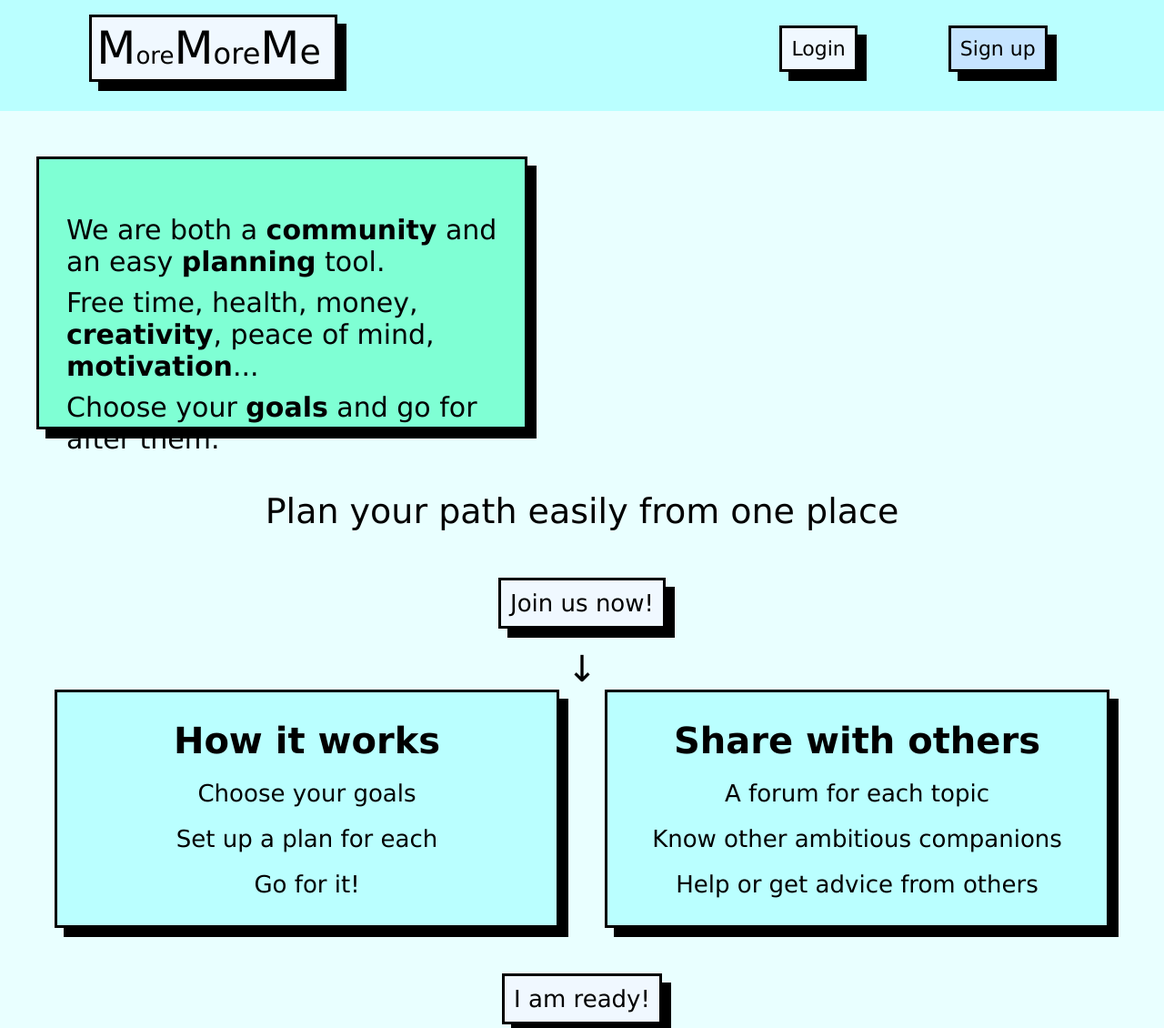
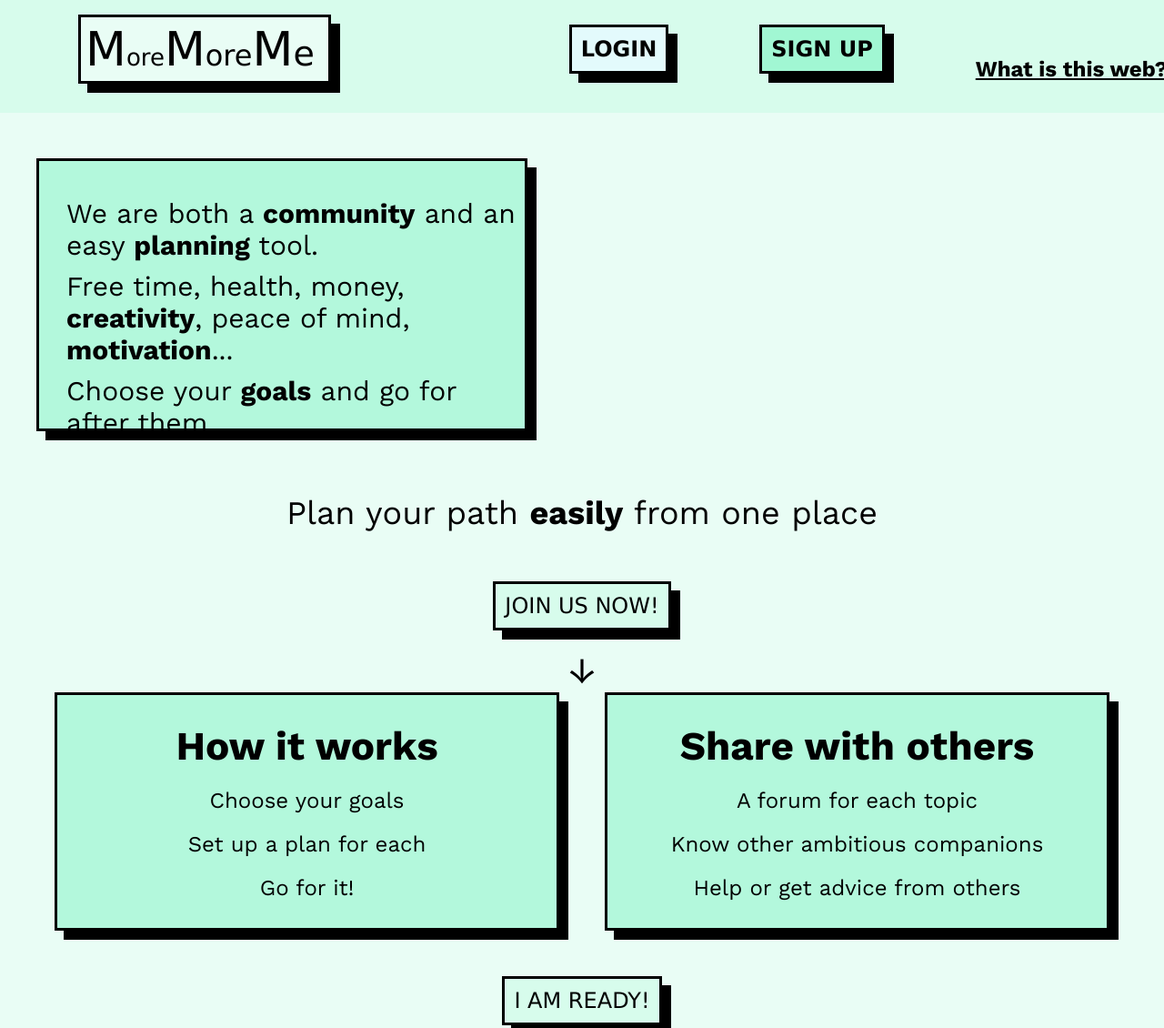
Before and after one commit to thelittlemitak/portfolio-before-react, a plain HTML site: page index.html in a window 1280 px wide. Shown: the top 1130 px of the page at 91% size. Drawn offline with nearby package versions, Linux system fonts and the light colour scheme.

Commit message:
improve design

```diff
--- a/index.html
+++ b/index.html
@@ -4,6 +4,12 @@
     <meta charset="UTF-8" />
     <meta http-equiv="X-UA-Compatible" content="IE=edge" />
     <meta name="viewport" content="width=device-width, initial-scale=1.0" />
+    <link rel="preconnect" href="https://fonts.googleapis.com" />
+    <link rel="preconnect" href="https://fonts.gstatic.com" crossorigin />
+    <link
+      href="https://fonts.googleapis.com/css2?family=Work+Sans:wght@400;500;700&display=swap"
+      rel="stylesheet"
+    />
     <link href="style.css" rel="stylesheet" />
     <link href="mutes.css" rel="stylesheet" />
     <title>MoreMoreMe</title>
@@ -22,8 +28,12 @@
       </div>
       <div id="slogan"></div>
       <div id="button-area">
-        <button class="main-header-buttons">Login</button>
-        <button class="main-header-buttons" id="sign-up-button">Sign up</button>
+        <button class="main-header-buttons"><strong>LOGIN</strong></button>
+        <button class="main-header-buttons" id="sign-up-button">
+          <strong>SIGN UP</strong>
+        </button>
+        <div class="question">What is this web?</div>
+
       </div>
     </header>
 
@@ -33,29 +43,27 @@
       <div class="hero">
         <div id="left-hero">
           <p>
-
-            We are both a <strong>community</strong> and an easy <strong>planning</strong> tool.
+            We are both a <strong>community</strong> and an easy
+            <strong>planning</strong> tool.
           </p>
           <p>
-
-            Free time, health, money, <strong>creativity</strong>, peace of mind, <strong>motivation</strong>...
+            Free time, health, money, <strong>creativity</strong>, peace of
+            mind, <strong>motivation</strong>...
           </p>
-          <p>
-            Choose your <strong>goals</strong> and go for after them.
-          </p>
+          <p>Choose your <strong>goals</strong> and go for after them.</p>
         </div>
-        <div id="right-hero">
-
-        </div>
+        <div id="right-hero"></div>
       </div>
 
       <!-- POST HERO -->
 
       <section id="section1">
-        <p id="section1c">Plan your path easily from one place</p>
-        <button class="section-button">Join us now!</button>
+        <p id="section1c">
+          Plan your path <strong>easily</strong> from one place
+        </p>
+        <button class="section-button">JOIN US NOW!</button>
       </section>
-      <div class="arrow">&darr;	</div>
+      <div class="arrow">&darr;</div>
 
       <!-- TABLES -->
 
@@ -67,23 +75,16 @@
           <p>Go for it!</p>
         </div>
         <div class="tab">
-
           <h4>Share with others</h4>
-            <p>A forum for each topic</p>
-            <p>
-              Know other ambitious companions
-            </p>
-            <p>Help or get advice from others</p>
+          <p>A forum for each topic</p>
+          <p>Know other ambitious companions</p>
+          <p>Help or get advice from others</p>
         </div>
         <!-- <a href="profile.html">Your profile</a> -->
-
       </section>
       <div class="abc">
-
-        <button class="section-button">I am ready!</button>
+        <button class="section-button">I AM READY!</button>
       </div>
-
-
     </main>
     <footer><strong>Copyright</strong> &copy 2022 by MoreMoreMe</footer>
   </body>
@@ -151,9 +152,26 @@ siblings selector
 ? grid-column: 1 / span 2;
 ? grid-column: 1 / -1;
 
+SANS SERIF TIPS
+Inter/Open Sans/Roboto/Montserrat/Work Sans/Lato
+
+type-scale.com
+
+FONTS
+10 12 14 16 18 20 24 30 36 44 52 62 74 86 98
+
+Check always line-height and letter-spacing!
+
+COLOR
+yeun.github.io
+tailwindcss.com
+flatuicolors.com
+
+https://www.colorhexa.com/99e9f2
 
 
 
+IDEAS
 https://www.thomann.de/es/index.html
 https://www.youtube.com/
 https://www.reddit.com/
--- a/style.css
+++ b/style.css
@@ -1,4 +1,38 @@
-/* UNIVERSAL SELECTOR */
+/* FONT SCALE
+10 12 14 16 18 20 24 30 36 44 52 62 74 86 98 */
+
+/*
+TINTS OF THE GREEN - https://www.colorhexa.com/c5fae4
+
+BACKGROUND
+#e9fdf5
+
+SUPER LIGHT
+#d7fcec
+
+LIGHT
+#c5fae4
+
+MEDIUM-LIGHT
+#b3f8dc
+
+MEDIUM
+#a1f7d3
+
+HARD
+#7df4c2
+
+TOP HARD
+#59f1b2
+
+*/
+
+/*UNIVERSAL SELECTOR */
+
+* /* * ++++++++++++++++++++++++++ INDEX ++++++++++++++++++++++++++++++++++++++++++++ */
+
+/* &&&&&&&&&&&&&&&&&&&&&&&&& ELEMENTS */
+
 
 * {
   margin: 0;
@@ -10,22 +44,25 @@
 /* ELEMENTS */
 
 body {
-  font-family: Verdana, sans-serif;
-  background-color: rgba(0, 255, 255, 0.087);
+  /* font-family: Verdana; */
+  font-family: 'work sans', verdana;
+  /* background-color: rgba(0, 255, 255, 0.087); */
+  background-color: #e9fdf5;
+
 }
 
 h4 {
-  font-size: 40px;
+  font-size: 44px;
 }
 
 button {
   cursor: pointer;
 }
 
-/* HEADER */
+/* &&&&&&&&&&&&&&&&&&&&&&&&& HEADER */
 
 .main-header {
-  font-size: 26px;
+  font-size: 24px;
 
   padding-top: 16px;
   padding-bottom: 32px;
@@ -34,11 +71,12 @@ button {
   align-items: center;
   justify-content: space-evenly;
 
-  background-color: rgba(0, 255, 255, 0.204);
+  background-color: #d7fcec;
 }
 
 .logo-box {
-  font-size: 50px;
+  font-family: verdana;
+  font-size: 52px;
 
   padding: 5px;
   padding-right: 15px;
@@ -48,9 +86,9 @@ button {
   display: flex;
   align-items: baseline;
 
-  background-color: aliceblue;
+  background-color: #e9fdf5;
 
-  translate: -80px 0px;
+  /* translate: -80px 0px; */
 }
 
 #logo-a {
@@ -64,32 +102,44 @@ button {
 }
 
 .main-header-buttons {
-  font-size: 22px;
+  font-size: 24px;
   font-family: Verdana, sans-serif;
 
   padding: 10px;
   border: 3px solid;
   box-shadow: 10px 10px;
 
-  background-color: aliceblue;
+  background-color: #e3fafc;
 }
 
 .main-header-buttons:hover {
-  background-color: rgb(182, 221, 255);
+  background-color: #7df4c2;
   transition: 0.3s;
 }
 
 #sign-up-button {
-  background-color: rgb(198, 228, 255);
+  background-color: #a1f7d3;
+}
+
+#sign-up-button:hover {
+  background-color: #59f1b2;
 }
 
 #button-area {
   display: flex;
+  justify-content: space-between;
   gap: 100px;
-  translate: 50px 0px;
+  translate: 90px 0px;
 }
 
-/* HERO */
+.question {
+  translate: 0px 35px;
+  font-weight: 700;
+  text-decoration: underline;
+  cursor: pointer;
+}
+
+/* &&&&&&&&&&&&&&&&&&&&&&&&& HERO */
 
 .hero {
   margin-top: 50px;
@@ -112,8 +162,8 @@ button {
   flex-direction: column;
   gap: 10px;
   padding-left: 30px;
-  padding-bottom: 40px;
-  padding-top: 60px;
+  padding-bottom: 20px;
+  padding-top: 40px;
   /* padding-top: 100px;
   padding-bottom: 100px; */
 
@@ -121,7 +171,8 @@ button {
   flex-grow: 1;
   flex-shrink: 1; */
 
-  background-color: aquamarine;
+  /* background-color: aquamarine; */
+  background-color: #b3f8dc;
 }
 
 #right-hero {
@@ -144,7 +195,11 @@ button {
   background-color: rgb(255, 127, 127);
 }
 
-/* SECTION 1 */
+
+
+
+
+/* &&&&&&&&&&&&&&&&&&&&&&&&& SECTION 1 */
 #section1 {
   text-align: center;
   line-height: 100px;
@@ -153,29 +208,33 @@ button {
 
 #section1c {
   margin-top: 40px;
-  font-size: 38px;
+  font-size: 36px;
 }
 
 .section-button {
-  font-size: 26px;
+  font-size: 24px;
   font-family: Verdana, sans-serif;
 
   padding: 10px;
   border: 3px solid;
   box-shadow: 10px 10px;
 
-  background-color: aliceblue;
+  background-color: #d7fcec;
 }
 
 .section-button:hover {
-  background-color: rgb(182, 221, 255);
+  background-color: #59f1b2;
   transition: 0.3s;
 }
 
-/* SECTION 2 */
+
+
+
+
+/* &&&&&&&&&&&&&&&&&&&&&&&&& SECTION 2 */
 
 #section2 {
-  font-size: 26px;
+  font-size: 24px;
   /* margin-bottom: 50px; */
   margin-left: 60px;
   margin-right: 60px;
@@ -194,7 +253,7 @@ button {
   width: 100%;
   border: 3px solid;
   align-items: center;
-  background-color: rgba(0, 255, 255, 0.204);
+  background-color: #b3f8dc;
   box-shadow: 10px 10px;
 }
 
@@ -204,10 +263,13 @@ button {
   font-size: 40px;
 }
 
-/* FOOTER */
+
+
+
+/* &&&&&&&&&&&&&&&&&&&&&&&&& FOOTER */
 
 footer {
-  font-size: 22px;
+  font-size: 24px;
   margin-left: 10px;
   margin-bottom: 10px;
 }
@@ -217,8 +279,15 @@ footer {
   margin-bottom: 100px;
 }
 
+
+
+
+
+
+
+
 /*
-* PROFILE STUFF
+* ++++++++++++++++++++++++++ PROFILE ++++++++++++++++++++++++++++++++++++++++++++
 */
 
 .main-profile {
@@ -228,10 +297,9 @@ footer {
 #alias {
   text-align: center;
   margin-top: 30px;
-  text-decoration: underline;
+  /* text-decoration: underline; */
   margin-bottom: 70px;
-  font-size: 40px;
-
+  font-size: 44px;
 }
 
 .goal-list {
@@ -251,13 +319,6 @@ footer {
   width: 30px;
 }
 
-.holi {
-  grid-column: 1 / span 2;
-  /* TRACKS INSIDE CONTAINER */
-  justify-content: center;
-  align-content: center;
-
-  /* ITEMS INSIDE CELLS */
-  align-items:center;
-  justify-items: center;
-}
+/* .upper {
+  text-transform: uppercase;
+} */
```
Also changed, not shown: profile.html (+15 -9 lines).
